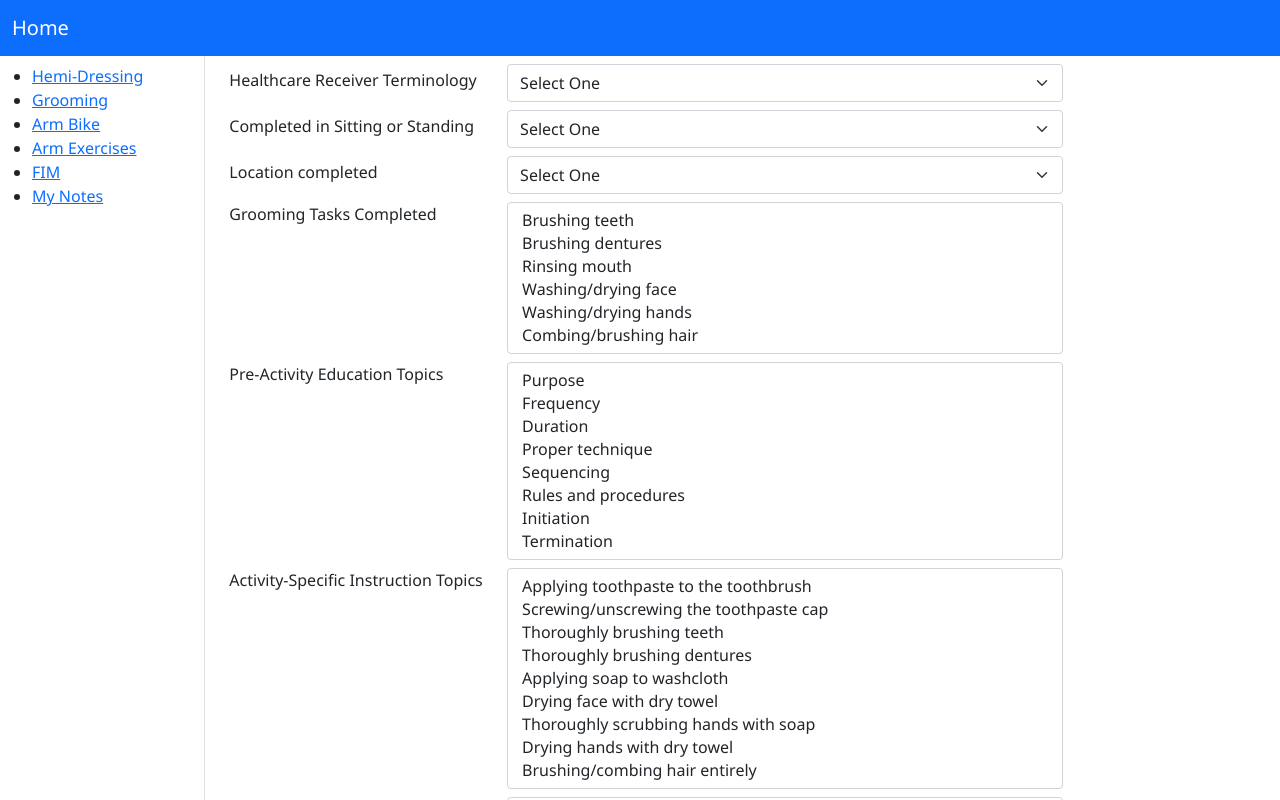
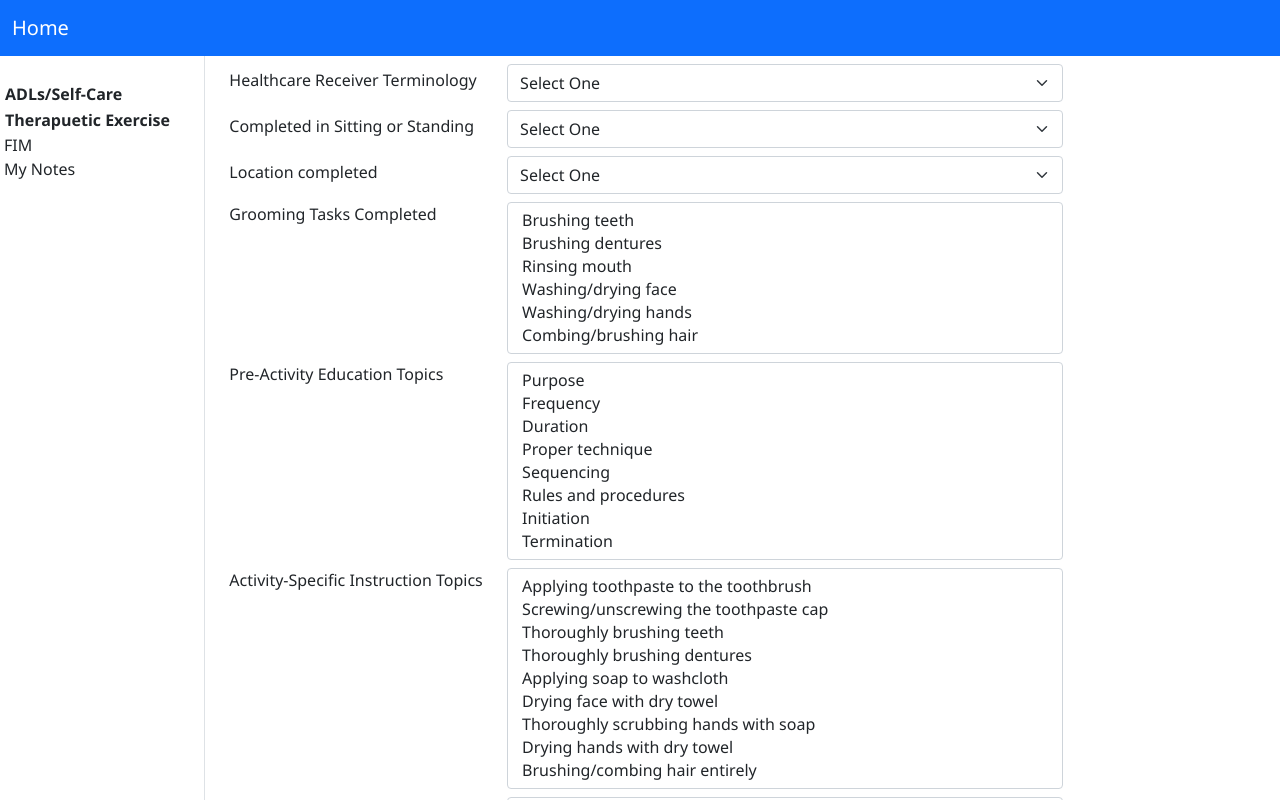
Before and after one commit to adorgan/soap-note, a React (Create React App) app in the folder client/: page /grooming in a window 1280 px wide. Shown: the top 800 px of the page. Built offline with nearby package versions, Linux system fonts and the light colour scheme.

Commit message:
added accordian to left nav

```diff
--- a/client/src/App.js
+++ b/client/src/App.js
@@ -15,35 +15,97 @@ function App() {
             <div className="container-fluid p-0">
                 <nav className="navbar navbar-dark bg-primary">
                     <div className="container-fluid">
-                        <Link className="navbar-brand" to="/">Home</Link>
+                        <Link className="navbar-brand" to="/">
+                            Home
+                        </Link>
                     </div>
                 </nav>
                 <Header />
                 <div className="row">
-                    <div className="col-2 border-end">
+                    <div className="col-2 border-end p-0">
                         <nav className="navbar">
-                            <ul>
+                            <ul className="list-unstyled ps-3 pt-3">
+                                <li className="">
+                                    <button
+                                        type="button"
+                                        className="btn shadow-none p-0 fw-bolder"
+                                        data-bs-toggle="collapse"
+                                        data-bs-target="#component-collapse-adl"
+                                    >
+                                        ADLs/Self-Care
+                                    </button>
+                                    <div
+                                        className="collapse"
+                                        id="component-collapse-adl"
+                                    >
+                                        <ul className="list-unstyled ps-2">
                                             <li>
-                                    <Link to="/hemi-dressing">
+                                                <Link
+                                                    className="text-decoration-none text-reset"
+                                                    to="/hemi-dressing"
+                                                >
                                                     Hemi-Dressing
                                                 </Link>
                                             </li>
                                             <li>
-                                    <Link to="/grooming">Grooming</Link>
+                                                <Link
+                                                    className="text-decoration-none text-reset"
+                                                    to="/grooming"
+                                                >
+                                                    Grooming
+                                                </Link>
+                                            </li>
+                                        </ul>
+                                    </div>
+                                </li>
+                                <li className="">
+                                    <button
+                                        type="button"
+                                        className="btn shadow-none p-0 fw-bolder"
+                                        data-bs-toggle="collapse"
+                                        data-bs-target="#component-collapse-ther-ex"
+                                    >
+                                        Therapuetic Exercise
+                                    </button>
+                                    <div
+                                        className="collapse"
+                                        id="component-collapse-ther-ex"
+                                    >
+                                        <ul className="list-unstyled ps-2">
+                                            <li>
+                                                <Link
+                                                    className="text-decoration-none text-reset"
+                                                    to="/arm-bike"
+                                                >
+                                                    Arm Bike
+                                                </Link>
                                             </li>
                                             <li>
-                                    <Link to="/arm-bike">Arm Bike</Link>
-                                </li>
-                                <li>
-                                    <Link to="/arm-exercises">
+                                                <Link
+                                                    className="text-decoration-none text-reset"
+                                                    to="/arm-exercises"
+                                                >
                                                     Arm Exercises
                                                 </Link>
                                             </li>
-                                <li>
-                                    <Link to="/fim">FIM</Link>
+                                        </ul>
+                                    </div>
                                 </li>
                                 <li>
-                                    <Link to="/notes">My Notes</Link>
+                                    <Link
+                                        className="text-decoration-none text-reset"
+                                        to="/fim"
+                                    >
+                                        FIM
+                                    </Link>
+                                </li>
+                                <li>
+                                    <Link
+                                        className="text-decoration-none text-reset"
+                                        to="/notes"
+                                    >
+                                        My Notes
+                                    </Link>
                                 </li>
                             </ul>
                         </nav>
--- a/client/src/components/MyNotes.js
+++ b/client/src/components/MyNotes.js
@@ -71,7 +71,7 @@ const MyNotes = () => {
 
     return (
         <>
-            <div className="note-container">
+            <div className="">
                 <>
                     {notes.map((note) => {
                         return (
--- a/client/src/components/Note.js
+++ b/client/src/components/Note.js
@@ -25,6 +25,7 @@ export default function Note({ title, body, id }) {
         const btn_edit = document.getElementById(editId);
         const mynote = document.getElementById(noteId);
         mynote.readOnly = true;
+        mynote.style.width = "100%";
         mynote.style.height = mynote.scrollHeight + "px";
         btn_edit.addEventListener("click", () => {
             mynote.readOnly = false;
@@ -37,7 +38,7 @@ export default function Note({ title, body, id }) {
             <h3 className="note-title">{title}</h3>
             <textarea
                 id={noteId}
-                className="note-textarea"
+
                 onChange={handleChange}
                 value={note}
             ></textarea>
--- a/client/src/components/SelfCare/Grooming.js
+++ b/client/src/components/SelfCare/Grooming.js
@@ -126,11 +126,11 @@ export default function Grooming() {
                     options={constants.interventionsGrooming}
                 />
 
-                <div className="accordion" id="accordionExample">
-                    <div className="accordion-item ">
+                <div className="accordion " id="accordionExample">
+                    <div className="accordion-item">
                         <h2 className="accordion-header" id="headingOne">
                             <button
-                                className="accordion-button collapsed"
+                                className="accordion-button collapsed shadow-none"
                                 type="button"
                                 data-bs-toggle="collapse"
                                 data-bs-target="#collapseOne"
```
Lines whose indentation alone changed are shown as unchanged.
